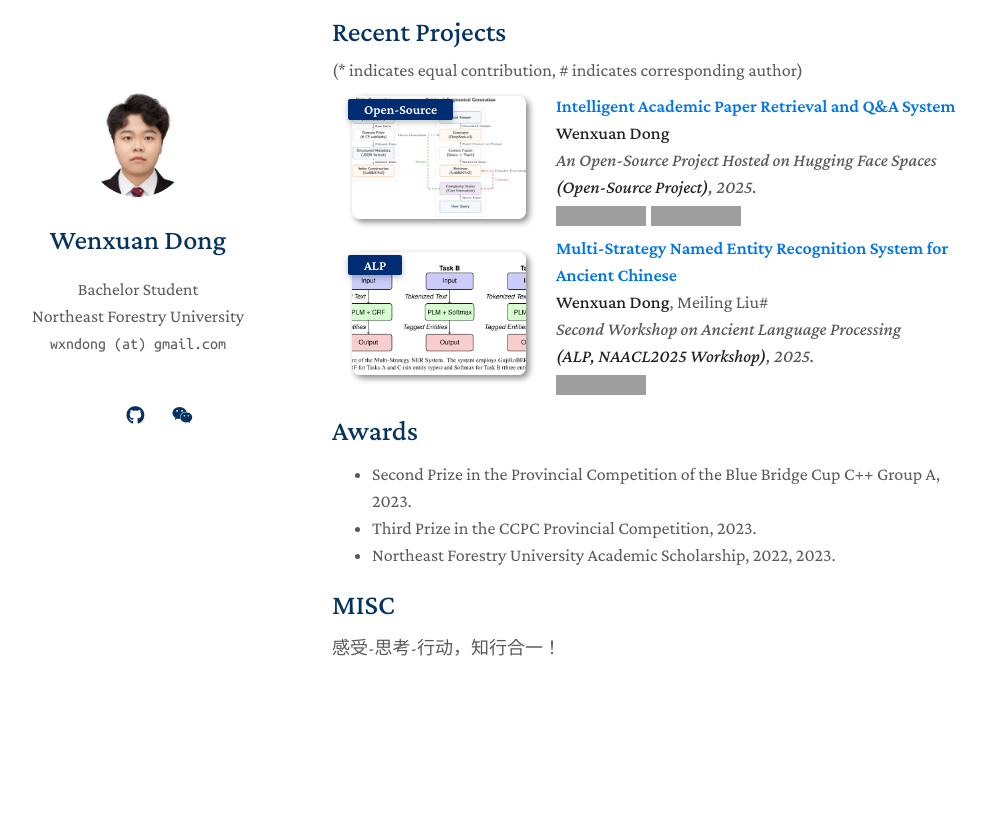
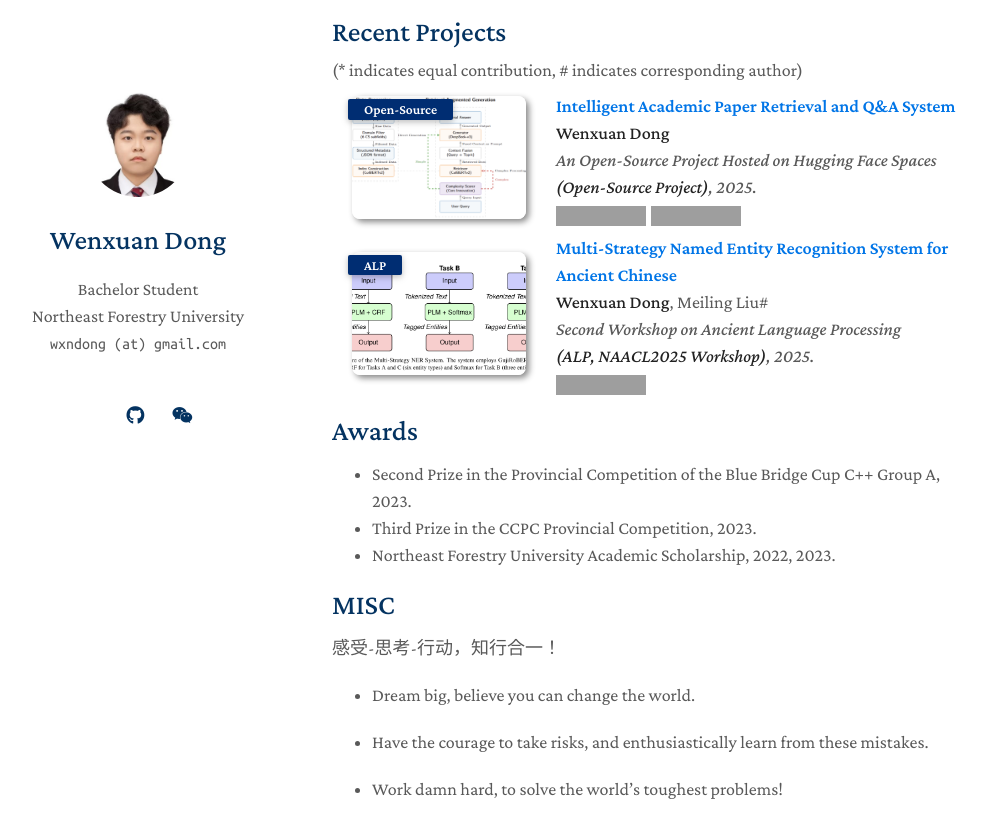
Before and after one commit to wxndong/wxndong.github.io, a Jekyll site: the page built from index.md, in a window 1280 px wide and 900 px high, scrolled down 917 px, cut to the strip 0-838 px from the top of the window. Shown: the whole strip, without its empty margins (138-1125 px from the left). Built offline with Jekyll 4.4.1, drawn with Linux system fonts in a browser that asks for light colours; nearby versions of some CDN libraries; a style sheet for code colours, icons or effects is not loaded; before the commit the page ends 1676 px from its top, so only the background shows below that; grey boxes are pictures that could not be loaded.

Commit message:
Update clustrmap.md

```diff
--- a/_includes/clustrmap.md
+++ b/_includes/clustrmap.md
@@ -2,6 +2,12 @@
 
 感受-思考-行动，知行合一！
 
+- Dream big, believe you can change the world.
+
+- Have the courage to take risks, and enthusiastically learn from these mistakes.
+
+- Work damn hard, to solve the world's toughest problems!
+
 <div class="clustrmap-container">
     <script type='text/javascript' id='clustrmaps' src='//cdn.clustrmaps.com/map_v2.js?cl=ffffff&w=365&t=tt&d=osRdA-LR5ZPD5UCgDQemAdMQuSVXjlPGsi2GTJNAtWM&co=2d78ad&cmo=3acc3a&cmn=ff5353&ct=ffffff'></script>
 </div>
```
